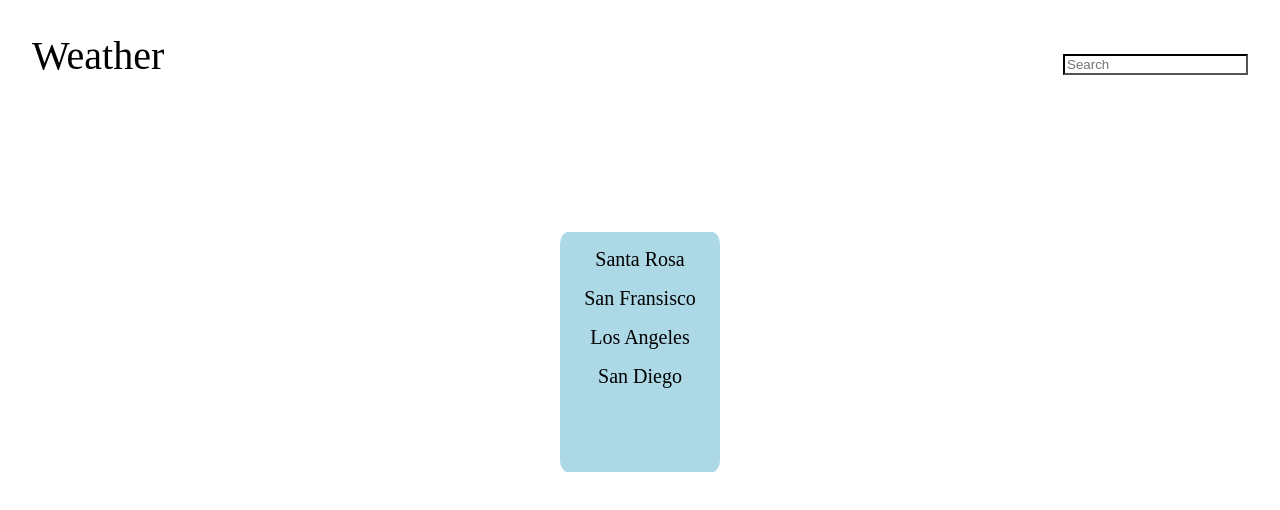
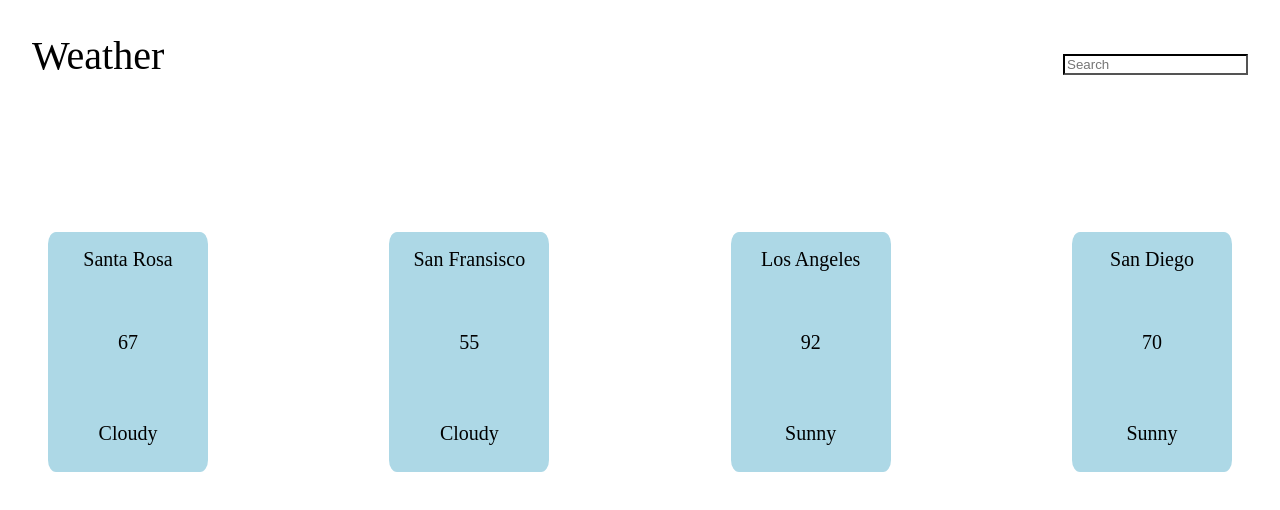
Before and after one commit to Ninerpack/weatherapp, a React (Create React App) app: page / in a window 1280 px wide. Shown: the top 510 px of the page. Built offline with nearby package versions, Linux system fonts and the light colour scheme.

Commit message:
Added cards based on array objects

```diff
--- a/src/Components/WeatherCard.js
+++ b/src/Components/WeatherCard.js
@@ -1,5 +1,8 @@
 import React from 'react'
 
+
+function WeatherCard() {
+  // this will be replaced with API data
   let cities = [
     {
       name: "Santa Rosa",
@@ -20,17 +23,17 @@ let cities = [
       name: "San Diego",
       temp: 70,
       weather_type: "Sunny",
-  }
+    },
   ];
-
-function WeatherCard() {
     return (
       <div className="ContainerCard">
+          {cities.map((city, index) => (
               <div className="Card">
-            {cities.map((city, idx) => {
-                return <div className="CityName" key={idx}>{city.name}</div>
-            })}
+                <p className='Name' key={ index }>{ city.name }</p>
+                <p className='Temp' key={ index }>{ city.temp }</p>
+                <p className='Type' key={ index }>{ city.weather_type }</p>
               </div>
+            ))}
       </div>
     );
 }
--- a/src/SCSS/WeatherCard.scss
+++ b/src/SCSS/WeatherCard.scss
@@ -1,18 +1,30 @@
 .ContainerCard {
-    width: 10em;
-    height: 15em;
+    width: 100vw;
+    height: 50vh;
     margin: 3rem;
-    position: relative;
+    display: flex;
+    flex-direction: row;
+    justify-content: space-between;
     .Card{
-        width: 100%;
-        height: 100%;
+        width: 10rem;
+        height: 15rem;
         border-radius: 5%;
         background-color: lightblue;
-        position: absolute;
-        .CityName{
-            display: flex;
-            justify-content: center;
+        display: flex;
+        flex-direction: column;
+        justify-content: center space-between;
+        align-items: center;
+        .Name{
             margin-top: 1rem;
+            font-size: 20px;
+        }
+        .Temp {
+
+            margin-top: 2.5rem;
+            font-size: 20px;
+        }
+        .Type {
+            margin-top: 3rem;
             font-size: 20px;
         }
     }
```
Lines whose indentation alone changed are shown as unchanged.
